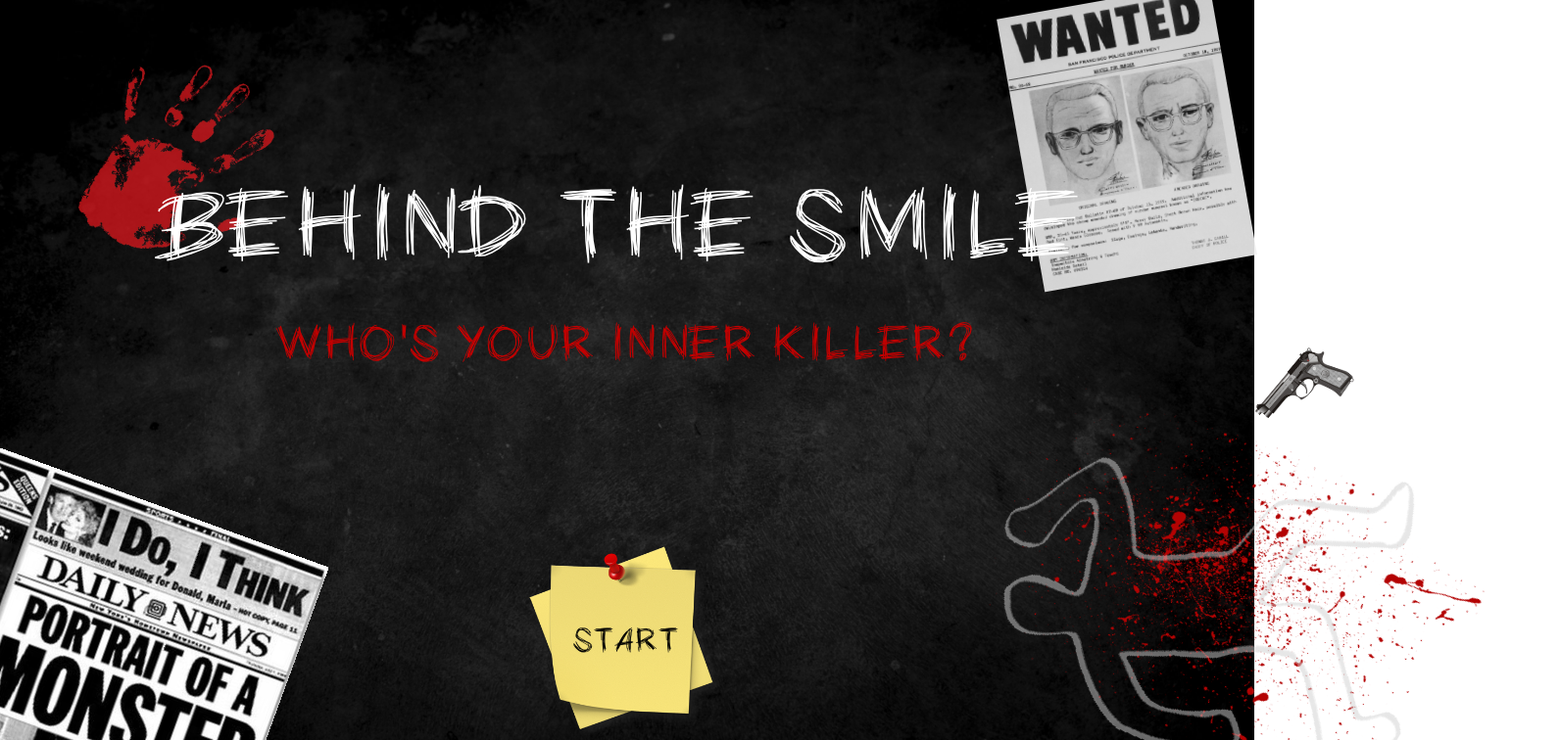
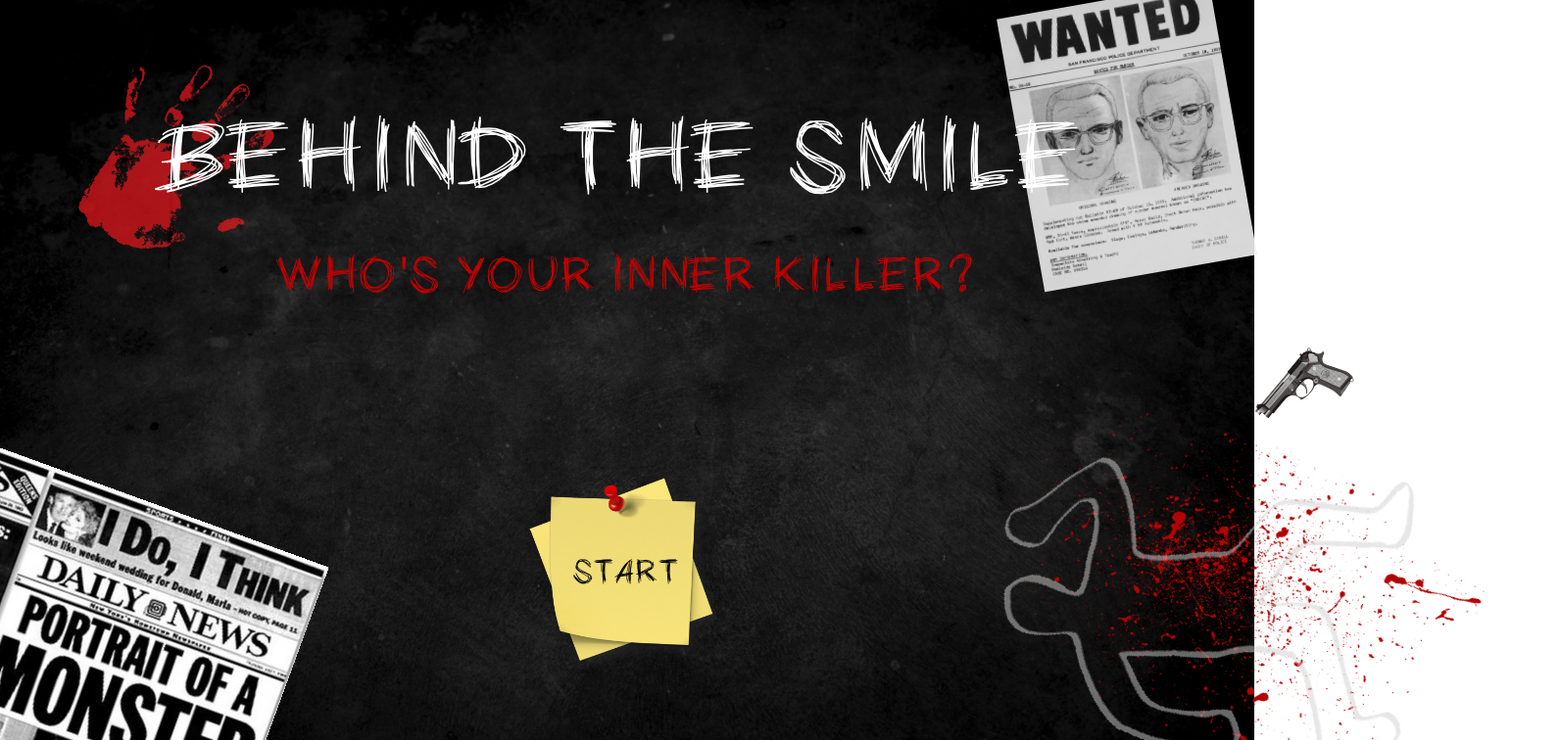
Before and after one commit to yaslin139/Behind-The-Smile, a Next.js app: page / in a window 1280 px wide. Shown: the top 756 px of the page at 98% size, 1592 px wide, since content can reach past the window. Built offline with nearby package versions, Linux system fonts and the light colour scheme.

Commit message:
Allow screen sizes

```diff
--- a/src/app/page.tsx
+++ b/src/app/page.tsx
@@ -381,7 +381,7 @@ export default function Home() {
           width={300}
           height={200}
           className={`
-              absolute
+              fixed
               top-23
               right-30
               z-0
@@ -396,7 +396,7 @@ export default function Home() {
           width={800}
           height={200}
           className={`
-              absolute
+              fixed
               top-70
               z-0
               rotate-[-10deg]
@@ -464,7 +464,7 @@ export default function Home() {
             width={100}
             height={100}
             className={`
-              absolute
+              fixed
               right-85
               top-10
               -translate-y-1/2
@@ -490,7 +490,7 @@ export default function Home() {
           width={250}
           height={200}
           className={`
-              absolute
+              fixed
               right-20
               bottom-10
               rotate-[0deg]
@@ -505,7 +505,7 @@ export default function Home() {
           width={500}
           height={200}
           className={`
-              absolute
+              fixed
               left-50
               top-10
               rotate-[0deg]
@@ -560,10 +560,7 @@ export default function Home() {
         grid-rows-[20px_1fr_20px]
         items-center
         justify-items-center
-        p-8
-        pb-20
         gap-16
-        sm:p-20
         font-[family-name:var(--font-geist-sans)]
       "
       style={{ backgroundImage: "url('/chalk.jpeg')" }}
@@ -581,7 +578,7 @@ export default function Home() {
             width={600}
             height={600}
             className={`
-              absolute
+              fixed
               right-250
               top-170
               -translate-y-1/2
@@ -600,7 +597,7 @@ export default function Home() {
             width={220}
             height={220}
             className={`
-              absolute
+              fixed
               right-5
               top-35
               -translate-y-1/2
@@ -619,7 +616,7 @@ export default function Home() {
             width={500}
             height={500}
             className={`
-              absolute
+              fixed
               left-250
               top-150
               -translate-y-1/2
@@ -638,7 +635,7 @@ export default function Home() {
             width={100}
             height={100}
             className={`
-              absolute
+              fixed
               left-320
               top-100
               -translate-y-1/2
@@ -657,7 +654,7 @@ export default function Home() {
             width={200}
             height={200}
             className={`
-              absolute
+              fixed
               left-20
               top-40
               -translate-y-1/2
@@ -676,7 +673,7 @@ export default function Home() {
             width={500}
             height={500}
             className={`
-              absolute
+              fixed
               left-250
               top-150
               -translate-y-1/2
```
